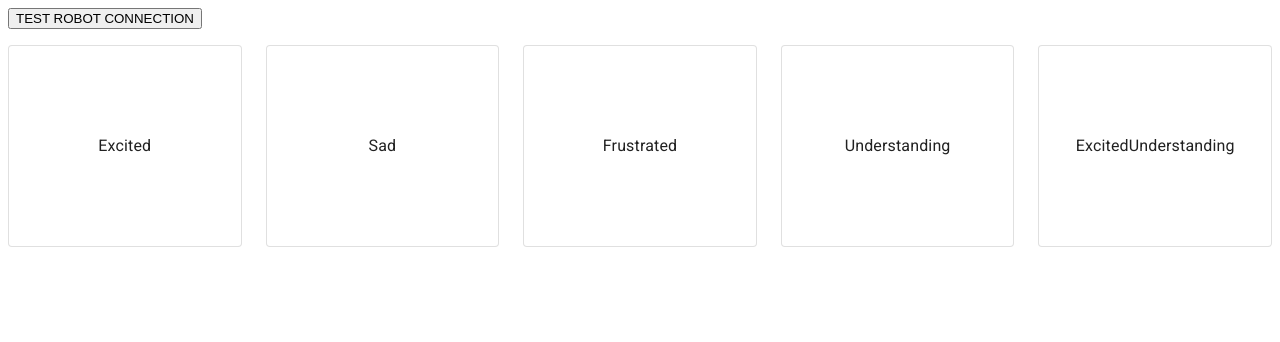
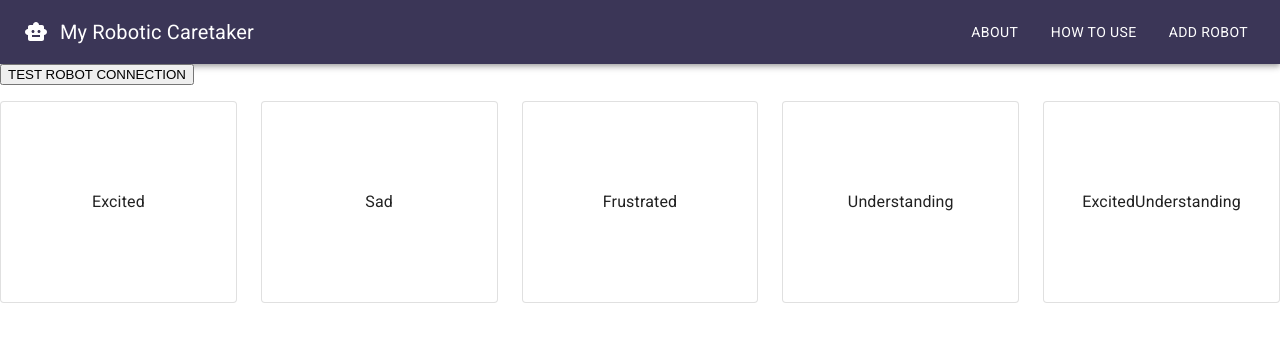
Before and after one commit to einarhaaland/robot-caretaker, a React (Create React App) app in the folder frontend/: page / in a window 1280 px wide. Shown: the top 342 px of the page. Built offline with nearby package versions, Linux system fonts and the light colour scheme; no server answers; a web font is replaced by a local one.

Commit message:
Add navbar

```diff
--- a/frontend/package.json
+++ b/frontend/package.json
@@ -6,6 +6,7 @@
   "dependencies": {
     "@emotion/react": "^11.10.0",
     "@emotion/styled": "^11.10.0",
+    "@mui/icons-material": "^5.10.3",
     "@mui/material": "^5.10.2",
     "@testing-library/jest-dom": "^5.16.5",
     "@testing-library/react": "^13.3.0",
--- a/frontend/src/App.css
+++ b/frontend/src/App.css
@@ -1,3 +1,7 @@
+body {
+  margin: 0;
+}
+
 .App {
   text-align: center;
 }
--- a/frontend/src/App.tsx
+++ b/frontend/src/App.tsx
@@ -3,6 +3,7 @@
 import './App.css';
 import FetchButton from './components/FetchButton';
 import MoodCard from './components/MoodCard';
+import NavBar from './components/Navbar';
 
 function App() {
 
@@ -18,6 +19,7 @@
 
   return (
     <>
+      <NavBar />
       <FetchButton />
       <Grid container spacing={3}>
         <Grid item xs>
--- /dev/null
+++ b/frontend/src/components/Navbar.tsx
@@ -0,0 +1,24 @@
+import { AppBar, IconButton, Toolbar, Typography, Stack, Button } from "@mui/material"
+import { SmartToy } from "@mui/icons-material";
+
+const Navbar = () => {
+    return (
+        <AppBar position="static" sx={{bgcolor: "#3b3657"}}>
+            <Toolbar>
+                <IconButton size="large" edge="start" color="inherit" aria-aria-label="logo">
+                    <SmartToy />
+                </IconButton>
+                <Typography variant="h6" sx={{flexGrow: 1}}>
+                    My Robotic Caretaker
+                </Typography>
+                <Stack direction="row" spacing={2}>
+                    <Button color="inherit">About</Button>
+                    <Button color="inherit">How To Use</Button>
+                    <Button color="inherit">Add Robot</Button>
+                </Stack>
+            </Toolbar>
+        </AppBar>
+    )
+}
+
+export default Navbar
```
Also changed, not shown: 1 other file (tests, documents, lock files or other folders).
